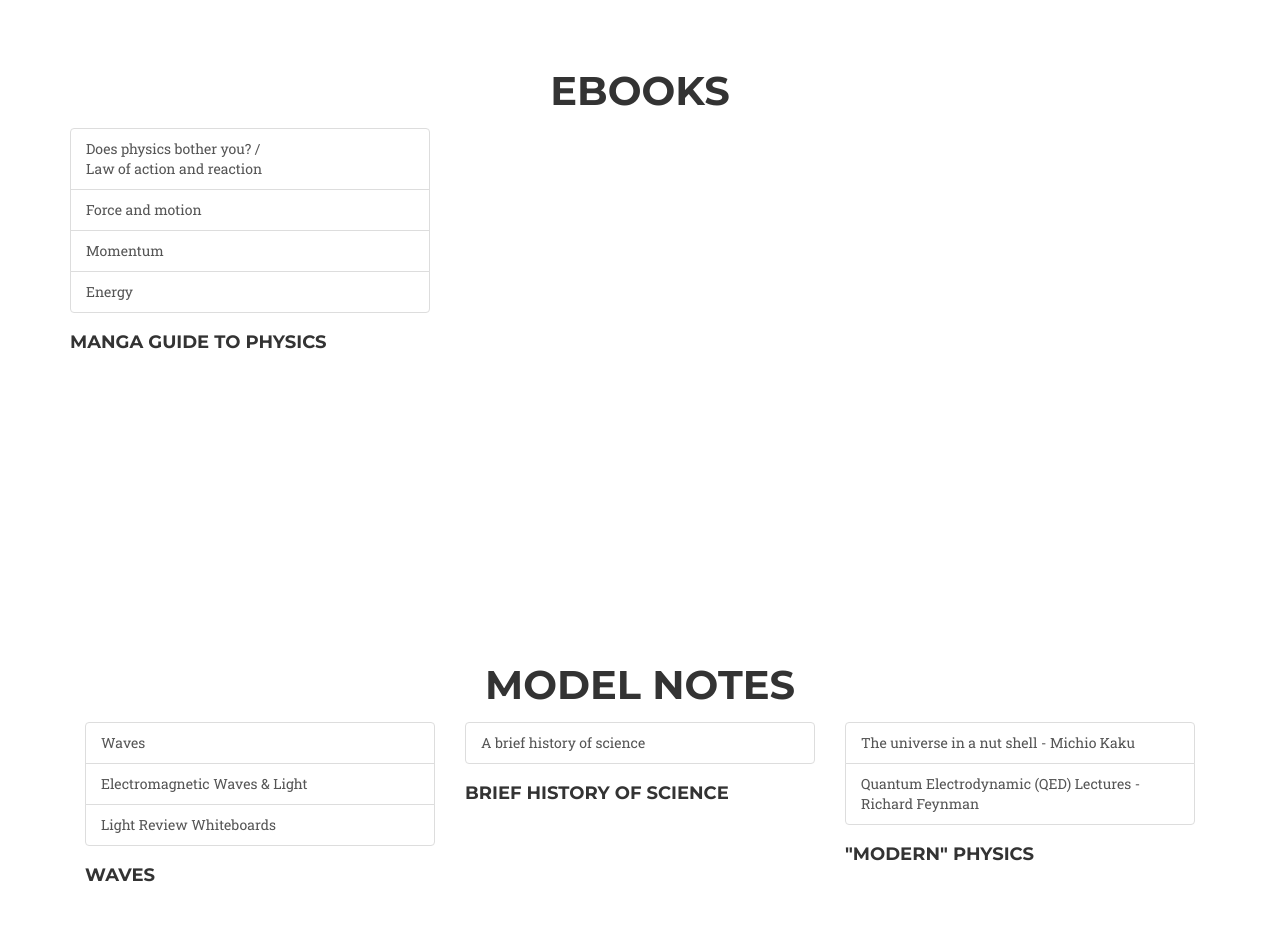
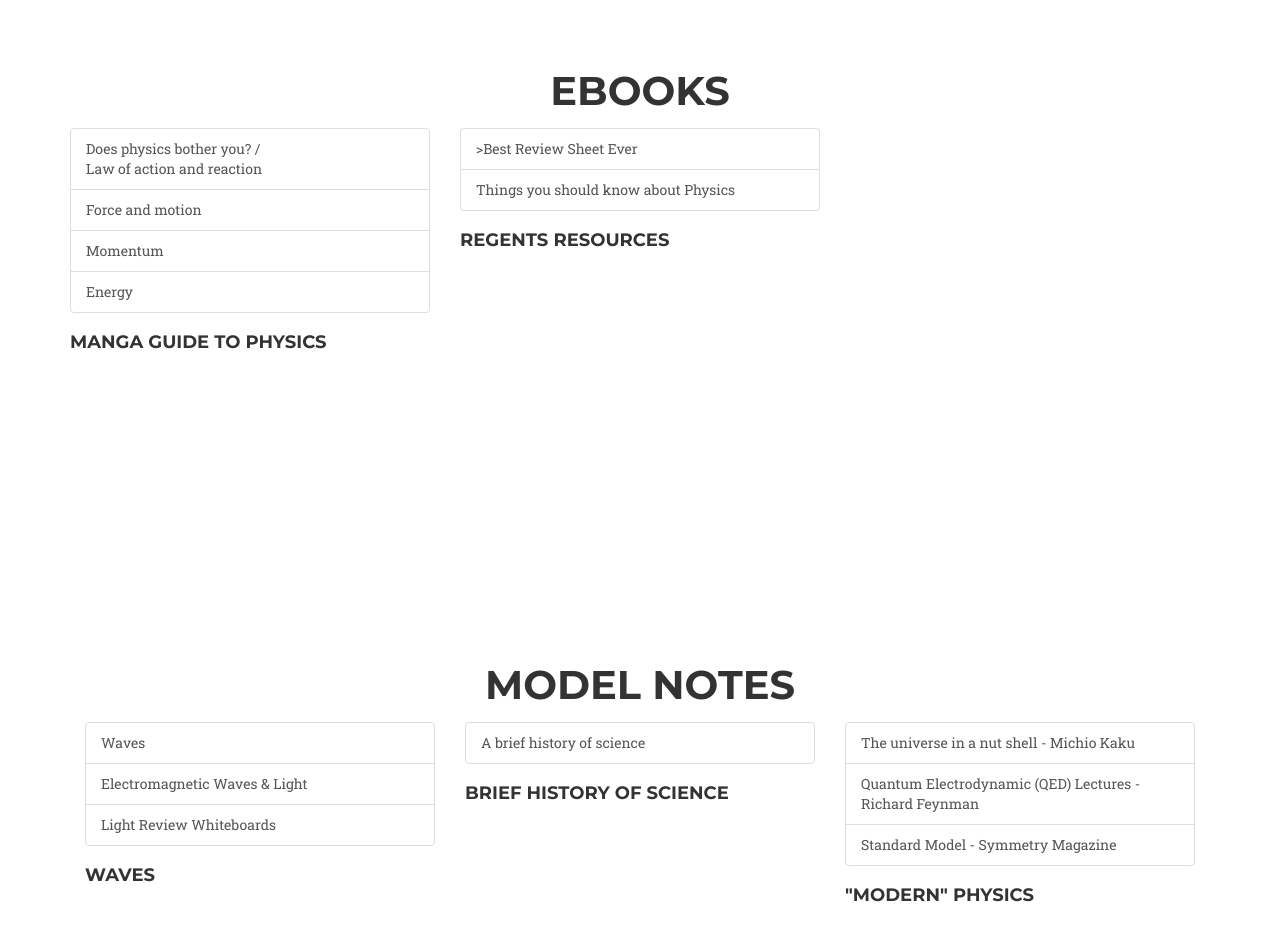
Before and after one commit to rpremvaree12/mhsphysics, a website: page resources.html in a window 1280 px wide. Shown: the part 1380-2320 px from the top of the page. Drawn offline with nearby package versions, Linux system fonts and the light colour scheme; a web font is replaced by a local one.

Commit message:
added resources

```diff
--- a/resources.html
+++ b/resources.html
@@ -111,7 +111,7 @@
                 </div>
 
                 <div class="col-md-4 col-sm-6 portfolio-item">
-                    <a href="docs/Whatispassivevoice.pdf" target="_blank" class="portfolio-link" data-toggle="modal">
+                    <a href="docs/whatispassivevoice.pdf" target="_blank" class="portfolio-link" data-toggle="modal">
                         <div class="portfolio-hover">
                             <div class="portfolio-hover-content">
 
@@ -148,6 +148,19 @@
 
                     <div class="portfolio-caption">
                         <h4>Manga Guide to Physics</h4>
+                    </div>
+                </div>
+
+                <div class="col-md-4 col-sm-6 portfolio-item">
+                    <div class="list-group" id="introduction">
+                        <a href="docs/bestreviewsheetever.pdf" target="_blank" class="list-group-item list-group-item-action">>Best Review Sheet Ever</a>
+                        <a href="docs/thingsyoushouldknow.pdf" target="_blank" class="list-group-item list-group-item-action">Things you should know about Physics</a>
+
+
+                    </div>
+
+                    <div class="portfolio-caption">
+                        <h4>Regents Resources</h4>
                     </div>
                 </div>
 
@@ -219,11 +232,11 @@
                 </div>
 
                 <div class="col-md-4 col-sm-6 portfolio-item">
-                    <div class="list-group" id="waves">
-                        <!--<a href="docs/waves.pdf" target="_blank" class="list-group-item list-group-item-action"></a>-->
-                        <!--<a href="#ca" class="list-group-item list-group-item-action">Waves Problems</a>-->
+                    <div class="list-group" id="modernphysics">
                         <a href="https://youtu.be/0NbBjNiw4tk" class="list-group-item list-group-item-action">The universe in a nut shell - Michio Kaku</a>
                         <a href="http://vega.org.uk/video/subseries/8" class="list-group-item list-group-item-action">Quantum Electrodynamic (QED) Lectures - Richard Feynman</a>
+                        <a href="http://www.symmetrymagazine.org/standard-model/" class="list-group-item list-group-item-action">Standard Model - Symmetry Magazine</a>
+
                     </div>
 
                     <div class="portfolio-caption">
```
Also changed, not shown: 4 other files.
